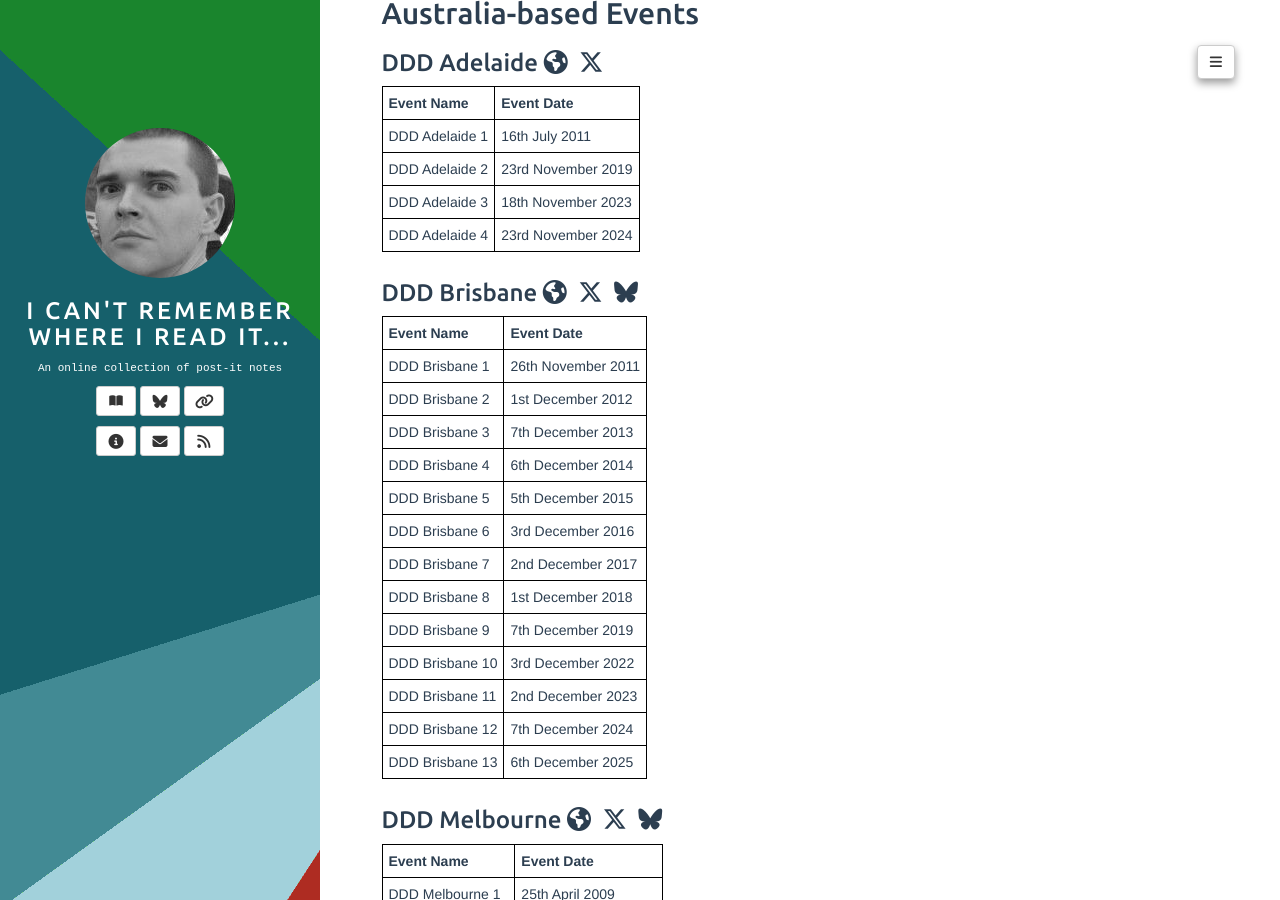
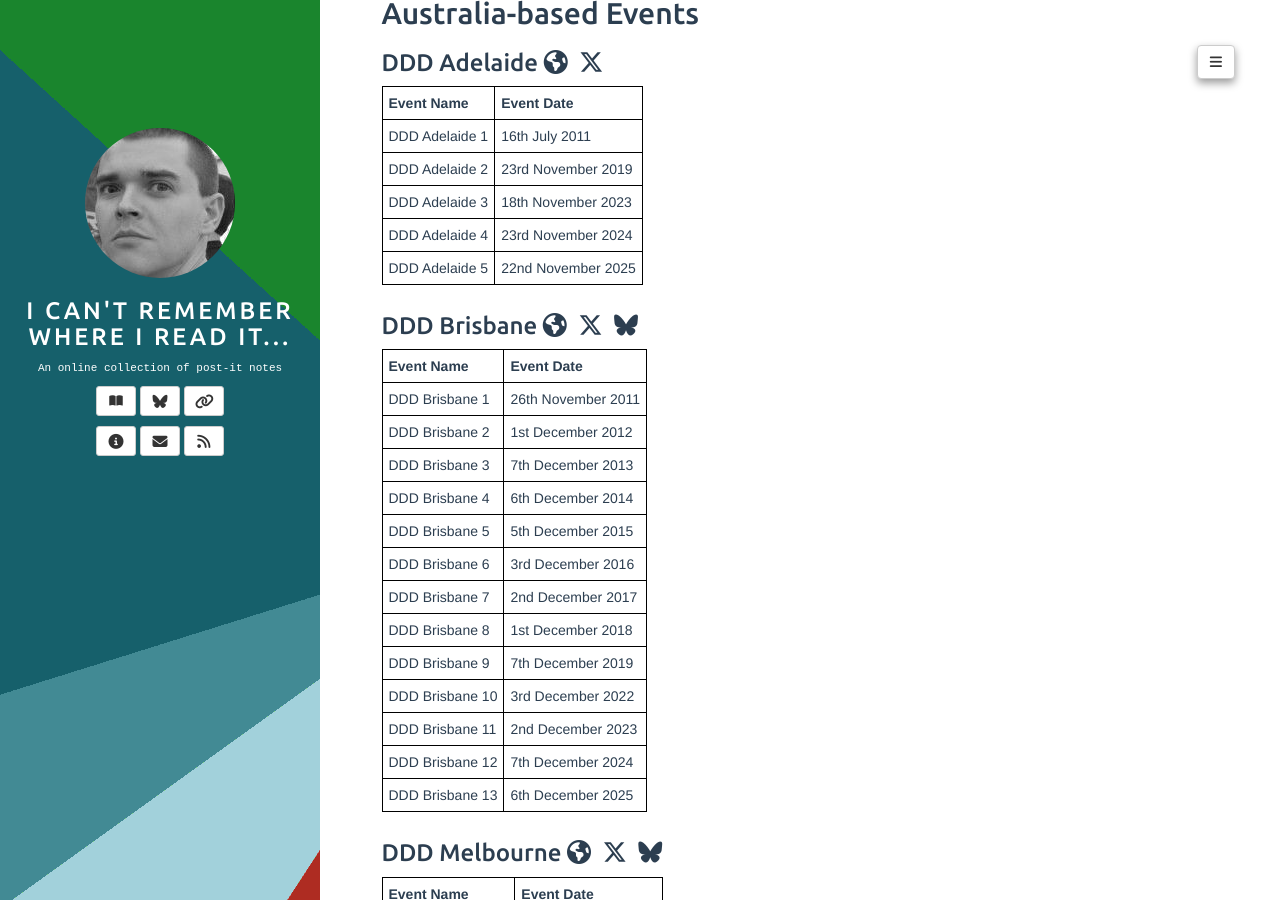
Before and after one commit to adrianbanks/adrianbanks.github.io, a Jekyll site: the page built from ddd-grouped.md, in a window 1280 px wide and 900 px high, scrolled down 4145 px. Built offline with Jekyll 4.4.1, drawn with Linux system fonts in a browser that asks for light colours.

Commit message:
Add DDD Adelaide 5

```diff
--- a/ddd-grouped.md
+++ b/ddd-grouped.md
@@ -186,6 +186,7 @@ There have been many Developer! Developer! Developer! events over the years, spr
 | DDD Adelaide 2 | 23rd November 2019 |
 | DDD Adelaide 3 | 18th November 2023 |
 | DDD Adelaide 4 | 23rd November 2024 |
+| DDD Adelaide 5 | 22nd November 2025 |
 {:.mdtable}
 
 ### DDD Brisbane [<i class="fa fa-globe"></i>](https://www.dddbrisbane.com) [<i class="fa fa-brands fa-x-twitter"></i>](https://x.com/dddbrisbane) [<i class="fa fa-brands fa-bluesky"></i>](https://bsky.app/profile/dddbrisbane.bsky.social)
```
